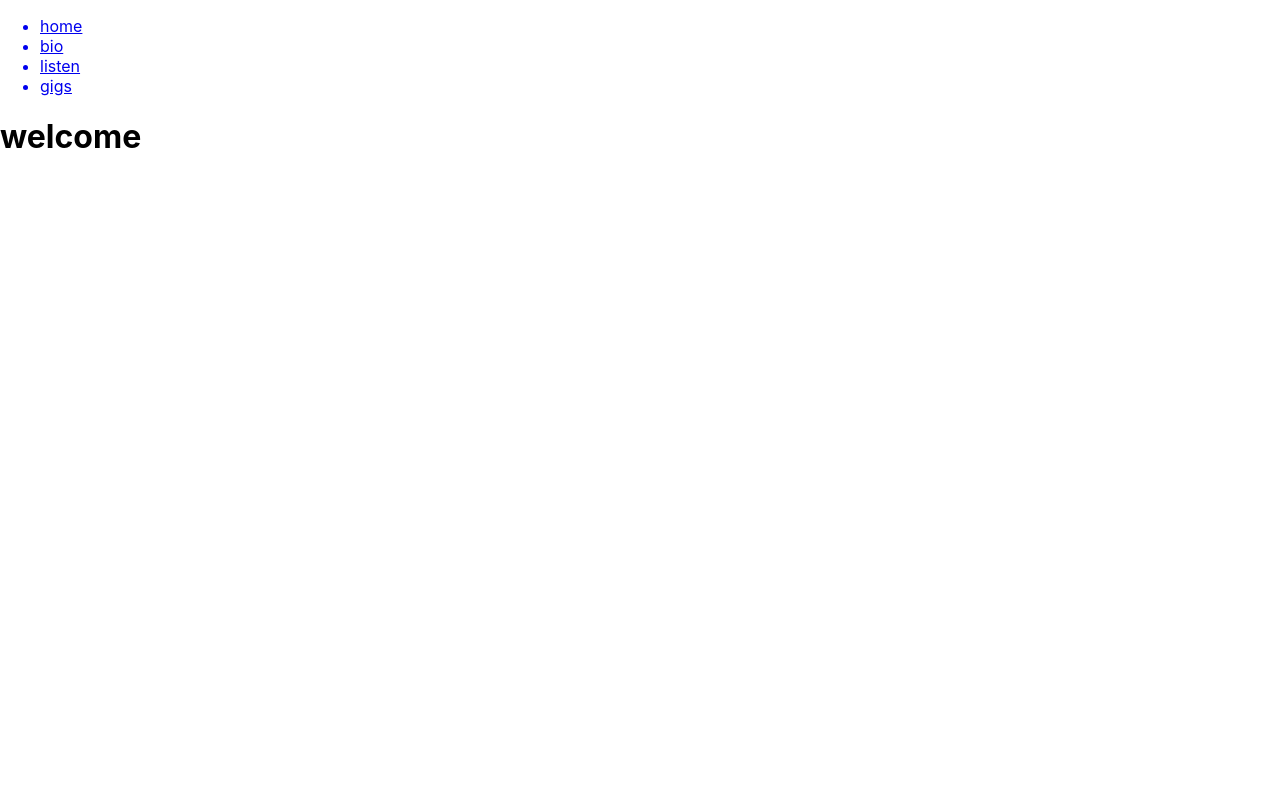
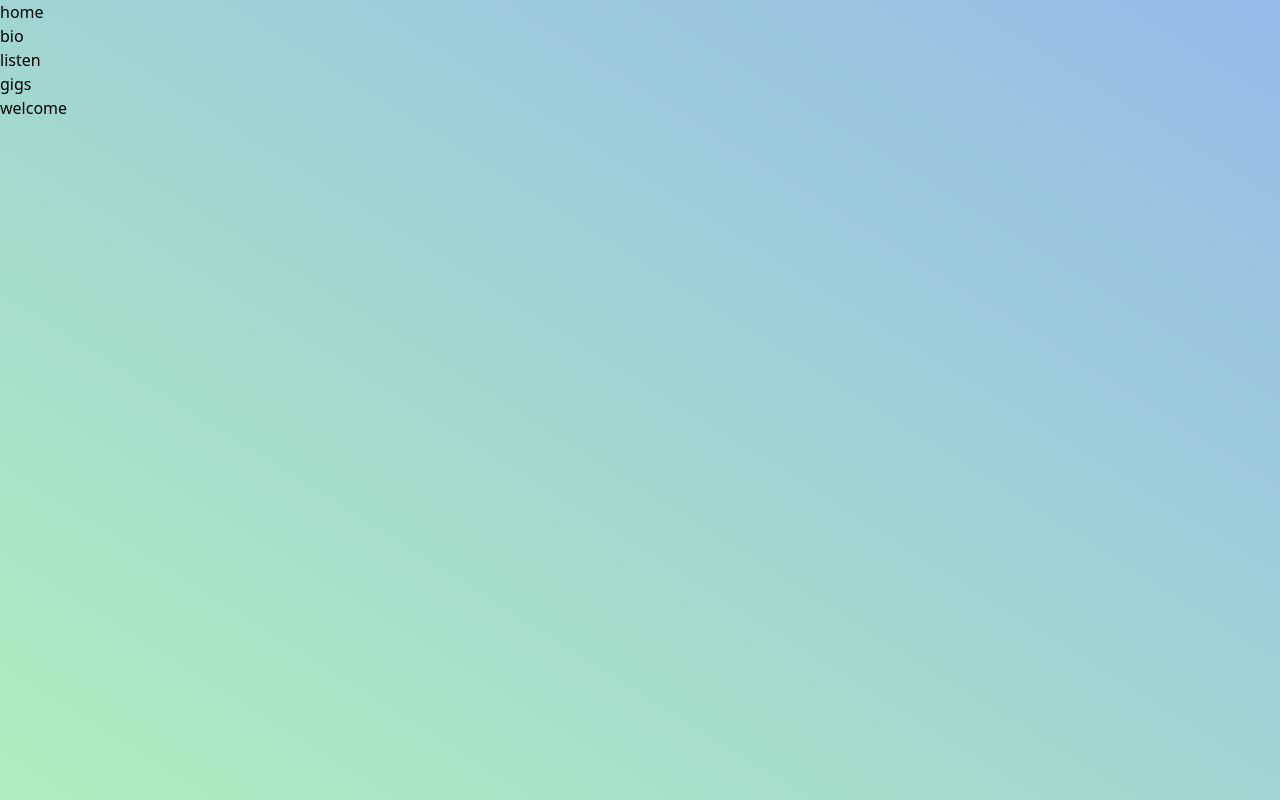
Before and after one commit to Malena-Guallar/website_m, a React (Create React App) app in the folder website_m/: page / in a window 1280 px wide. Built offline with nearby package versions, Linux system fonts and the light colour scheme.

Commit message:
installed postcss, started styling

```diff
--- a/website_m/package.json
+++ b/website_m/package.json
@@ -38,6 +38,9 @@
     ]
   },
   "devDependencies": {
+    "autoprefixer": "^10.4.14",
+    "postcss": "^8.4.23",
+    "postcss-load-config": "^4.0.1",
     "tailwindcss": "^3.3.2"
   }
 }
--- a/website_m/src/index.css
+++ b/website_m/src/index.css
@@ -1,4 +1,4 @@
-body {
+/* body {
   margin: 0;
   font-family: -apple-system, BlinkMacSystemFont, 'Segoe UI', 'Roboto', 'Oxygen',
     'Ubuntu', 'Cantarell', 'Fira Sans', 'Droid Sans', 'Helvetica Neue',
@@ -10,4 +10,8 @@ body {
 code {
   font-family: source-code-pro, Menlo, Monaco, Consolas, 'Courier New',
     monospace;
-}
+} */
+
+@tailwind base;
+@tailwind components;
+@tailwind utilities;
--- a/website_m/src/pages/Home.js
+++ b/website_m/src/pages/Home.js
@@ -5,10 +5,13 @@ const Home = () => {
 
     return (
 
+        <body className="h-screen bg-gradient-to-tr from-mint to-light_blue">
         <div>
             <Nav />
             <h1>welcome</h1>
         </div>
+
+        </body>
     )
 
 }
--- /dev/null
+++ b/website_m/src/postcss.config.js
@@ -0,0 +1,6 @@
+module.exports = {
+    plugins: {
+      tailwindcss: {},
+      autoprefixer: {},
+    },
+  }
--- a/website_m/tailwind.config.js
+++ b/website_m/tailwind.config.js
@@ -1,7 +1,17 @@
 /** @type {import('tailwindcss').Config} */
 module.exports = {
-  content: [],
+  content: [
+    "./src/**/*.{html,js,jsx,ts,tsx}",
+  ],
   theme: {
+    colors: {
+      'green': '#aeff05',
+      'yellow': "#feff05",
+      'purple' : '#f390ff',
+      'mint': '#aeeebd',
+      'light_blue': '#94bbe9',
+      'white': '#ffffff'
+    },
     extend: {},
   },
   plugins: [],
```
Also changed, not shown: 1 other file (tests, documents, lock files or other folders).
